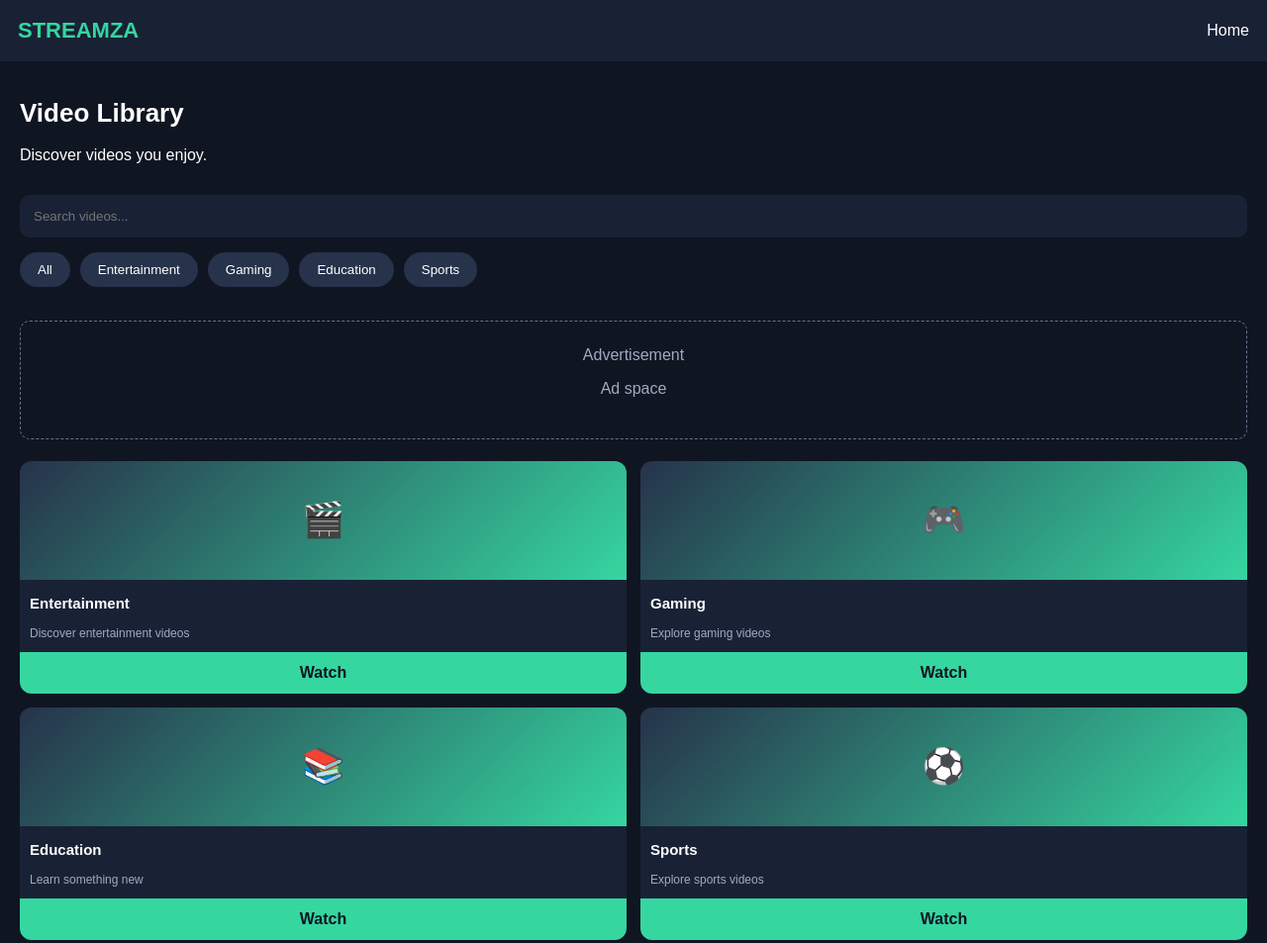
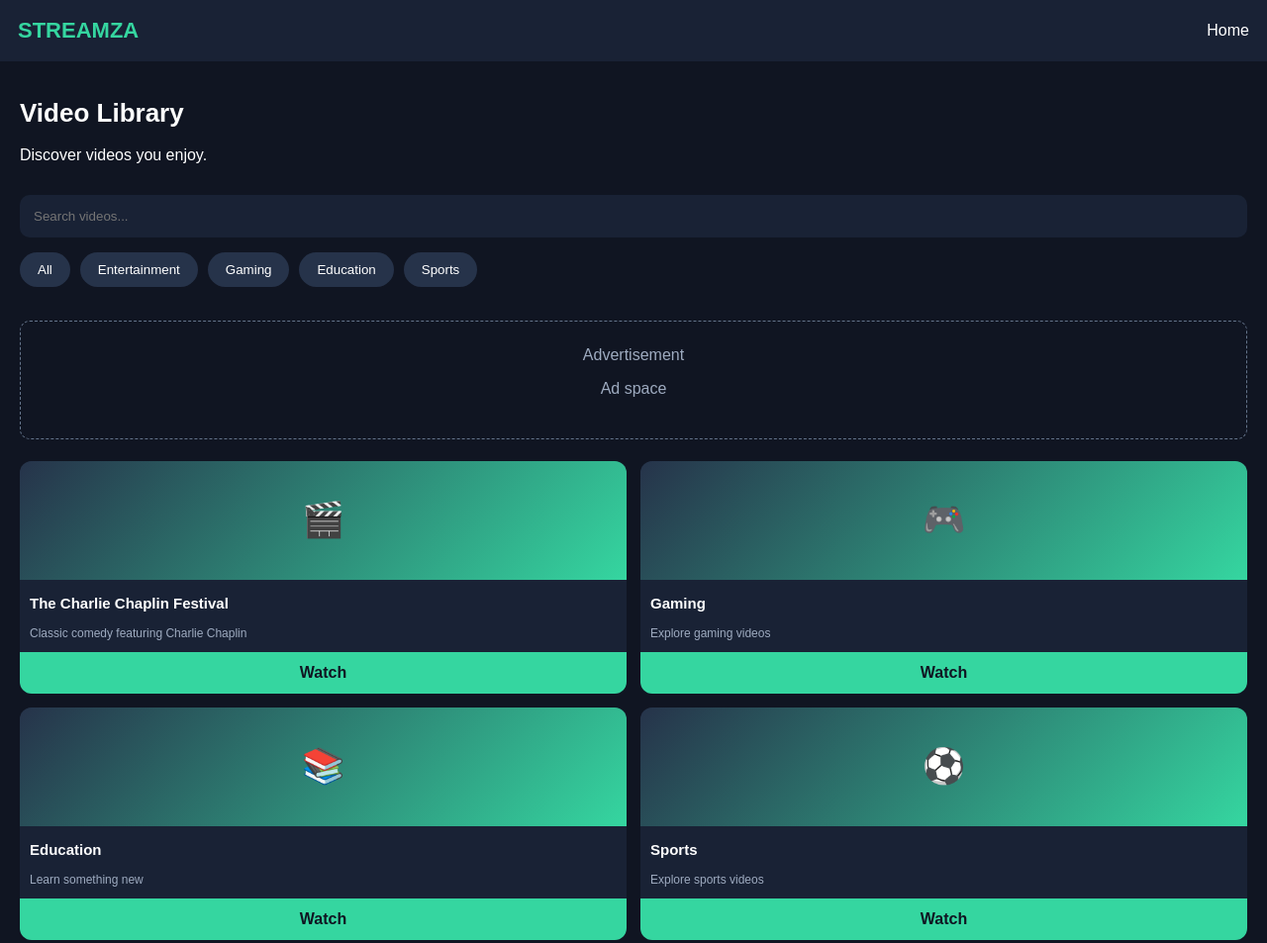
Before and after one commit to d7nomercy-lab/Streamza, a plain HTML site: page videos.html in a window 1280 px wide. Shown: the top 953 px of the page at 99% size. Drawn offline with Linux system fonts and the light colour scheme.

Commit message:
Update videos.html

```diff
--- a/videos.html
+++ b/videos.html
@@ -106,8 +106,8 @@ h1 { font-size: 26px; }
 <div class="grid" id="grid">
 <div class="video" data-category="Entertainment">
 <div class="thumb">🎬</div>
-<h3>Entertainment</h3>
-<p>Discover entertainment videos</p>
+<h3>The Charlie Chaplin Festival</h3>
+<p>Classic comedy featuring Charlie Chaplin</p>
 <a href="player.html?video=1">Watch</a>
 </div>
 <div class="video" data-category="Gaming">
```
